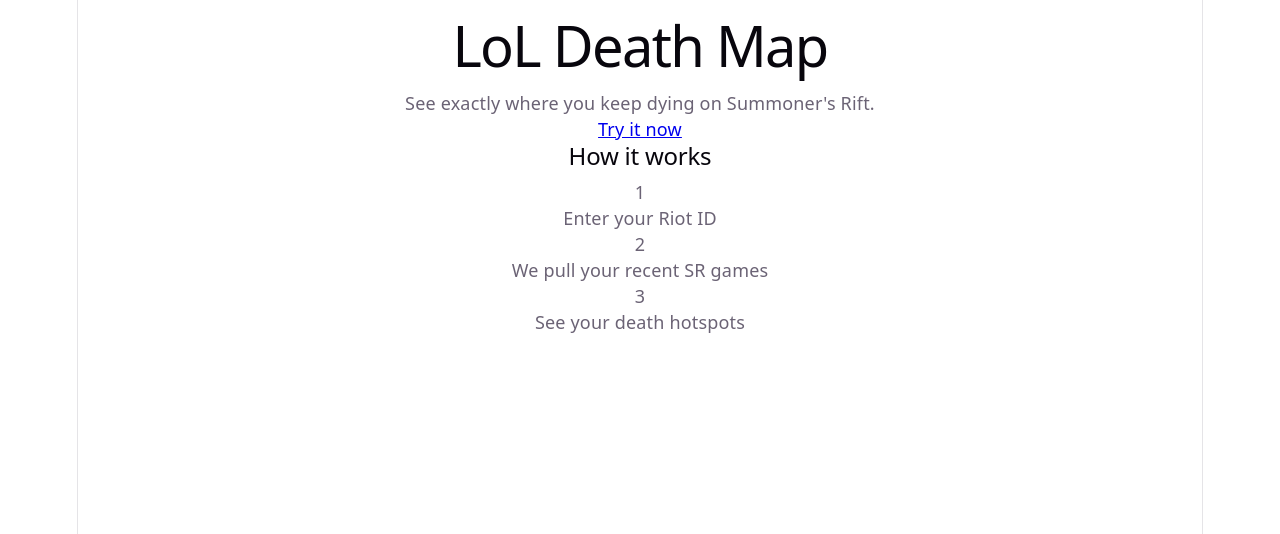
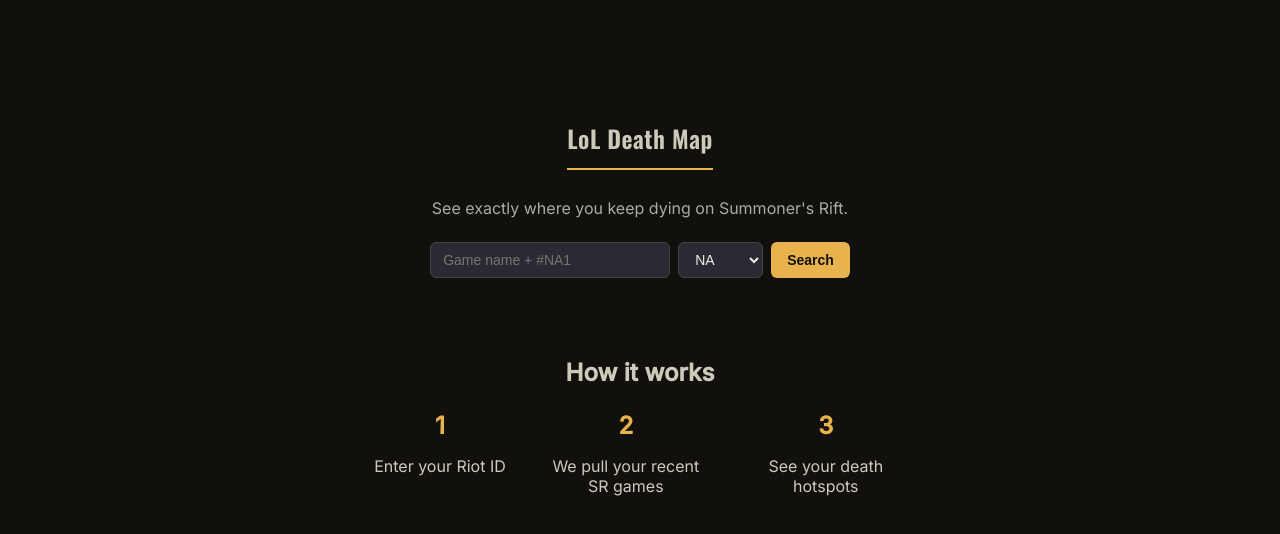
Before and after one commit to cliang100/lol-deathmap-home, a React (Vite) app: page / in a window 1280 px wide. Shown: the top 534 px of the page. Built offline with nearby package versions, Linux system fonts and the light colour scheme.

Commit message:
Add search bar and match results-page styling

```diff
--- a/src/App.css
+++ b/src/App.css
@@ -1,184 +1,89 @@
-.counter {
-  font-size: 16px;
-  padding: 5px 10px;
-  border-radius: 5px;
-  color: var(--accent);
-  background: var(--accent-bg);
-  border: 2px solid transparent;
-  transition: border-color 0.3s;
-  margin-bottom: 24px;
+@import url('https://fonts.googleapis.com/css2?family=Oswald:wght@500;600&family=Inter:wght@400;500&display=swap');
 
-  &:hover {
-    border-color: var(--accent-border);
-  }
-  &:focus-visible {
-    outline: 2px solid var(--accent);
-    outline-offset: 2px;
-  }
+body {
+    font-family: 'Inter', sans-serif;
+    background: #12100D;
+    color: #CFC9BC;
+    margin: 0;
+    display: flex;
+    flex-direction: column;
+    align-items: center;
+    padding: 40px 20px;
 }
 
 .hero {
-  position: relative;
-
-  .base,
-  .framework,
-  .vite {
-    inset-inline: 0;
-    margin: 0 auto;
-  }
-
-  .base {
-    width: 170px;
-    position: relative;
-    z-index: 0;
-  }
-
-  .framework,
-  .vite {
-    position: absolute;
-  }
-
-  .framework {
-    z-index: 1;
-    top: 34px;
-    height: 28px;
-    transform: perspective(2000px) rotateZ(300deg) rotateX(44deg) rotateY(39deg)
-      scale(1.4);
-  }
-
-  .vite {
-    z-index: 0;
-    top: 107px;
-    height: 26px;
-    width: auto;
-    transform: perspective(2000px) rotateZ(300deg) rotateX(40deg) rotateY(39deg)
-      scale(0.8);
-  }
+    text-align: center;
+    max-width: 600px;
+    margin: 60px auto 20px;
 }
 
-#center {
-  display: flex;
-  flex-direction: column;
-  gap: 25px;
-  place-content: center;
-  place-items: center;
-  flex-grow: 1;
-
-  @media (max-width: 1024px) {
-    padding: 32px 20px 24px;
-    gap: 18px;
-  }
+.hero h1 {
+    font-family: 'Oswald', sans-serif;
+    font-weight: 600;
+    letter-spacing: 0.5px;
+    border-bottom: 2px solid #E8B34C;
+    padding-bottom: 12px;
+    display: inline-block;
 }
 
-#next-steps {
-  display: flex;
-  border-top: 1px solid var(--border);
-  text-align: left;
-
-  & > div {
-    flex: 1 1 0;
-    padding: 32px;
-    @media (max-width: 1024px) {
-      padding: 24px 20px;
-    }
-  }
-
-  .icon {
-    margin-bottom: 16px;
-    width: 22px;
-    height: 22px;
-  }
-
-  @media (max-width: 1024px) {
-    flex-direction: column;
-    text-align: center;
-  }
+.hero p {
+    color: #aaa;
+    font-size: 16px;
+    margin-top: 8px;
 }
 
-#docs {
-  border-right: 1px solid var(--border);
-
-  @media (max-width: 1024px) {
-    border-right: none;
-    border-bottom: 1px solid var(--border);
-  }
+.search-bar {
+    display: flex;
+    gap: 8px;
+    justify-content: center;
+    margin-top: 24px;
 }
 
-#next-steps ul {
-  list-style: none;
-  padding: 0;
-  display: flex;
-  gap: 8px;
-  margin: 32px 0 0;
-
-  .logo {
-    height: 18px;
-  }
-
-  a {
-    color: var(--text-h);
-    font-size: 16px;
+.search-bar input,
+.search-bar select {
+    padding: 8px 12px;
     border-radius: 6px;
-    background: var(--social-bg);
-    display: flex;
-    padding: 6px 12px;
-    align-items: center;
-    gap: 8px;
-    text-decoration: none;
-    transition: box-shadow 0.3s;
-
-    &:hover {
-      box-shadow: var(--shadow);
-    }
-    .button-icon {
-      height: 18px;
-      width: 18px;
-    }
-  }
-
-  @media (max-width: 1024px) {
-    margin-top: 20px;
-    flex-wrap: wrap;
-    justify-content: center;
-
-    li {
-      flex: 1 1 calc(50% - 8px);
-    }
-
-    a {
-      width: 100%;
-      justify-content: center;
-      box-sizing: border-box;
-    }
-  }
+    border: 1px solid #444;
+    background: #2a2a32;
+    color: #eee;
+    font-size: 14px;
 }
 
-#spacer {
-  height: 88px;
-  border-top: 1px solid var(--border);
-  @media (max-width: 1024px) {
-    height: 48px;
-  }
+.search-bar input {
+    width: 240px;
 }
 
-.ticks {
-  position: relative;
-  width: 100%;
+.search-bar button {
+    padding: 8px 16px;
+    border-radius: 6px;
+    border: none;
+    background: #E8B34C;
+    color: #12100D;
+    font-weight: 600;
+    font-size: 14px;
+    cursor: pointer;
+}
 
-  &::before,
-  &::after {
-    content: '';
-    position: absolute;
-    top: -4.5px;
-    border: 5px solid transparent;
-  }
+.how-it-works {
+    max-width: 700px;
+    margin: 80px auto;
+    text-align: center;
+}
 
-  &::before {
-    left: 0;
-    border-left-color: var(--border);
-  }
-  &::after {
-    right: 0;
-    border-right-color: var(--border);
-  }
+.steps-row {
+    display: flex;
+    justify-content: center;
+    gap: 40px;
+    margin-top: 24px;
 }
+
+.step {
+    max-width: 160px;
+}
+
+.step-number {
+    font-size: 24px;
+    color: #E8B34C;
+    font-weight: bold;
+    margin: 0 0 8px;
+}
--- a/src/App.tsx
+++ b/src/App.tsx
@@ -1,14 +1,44 @@
+import { useState } from 'react'
 import './App.css'
 
 function App() {
+  const [riotId, setRiotId] = useState('')
+  const [region, setRegion] = useState('na1')
+
+  const handleSearch = () => {
+    const [gameName, tagLine] = riotId.split('#').map((s) => s.trim())
+    if (!gameName || !tagLine) return
+    window.location.href = `http://localhost:3000/index.html?riotId=${gameName}&tag=${tagLine}&region=${region}`
+  }
+
   return (
     <>
       <section className="hero">
         <h1>LoL Death Map</h1>
         <p>See exactly where you keep dying on Summoner's Rift.</p>
-        <a href="http://localhost:3000" className="cta-button">
-          Try it now
-        </a>
+
+        <div className="search-bar">
+          <input
+            type="text"
+            placeholder="Game name + #NA1"
+            value={riotId}
+            onChange={(e) => setRiotId(e.target.value)}
+          />
+          <select value={region} onChange={(e) => setRegion(e.target.value)}>
+            <option value="na1">NA</option>
+            <option value="euw1">EUW</option>
+            <option value="eun1">EUNE</option>
+            <option value="kr">KR</option>
+            <option value="jp1">JP</option>
+            <option value="br1">BR</option>
+            <option value="la1">LAN</option>
+            <option value="la2">LAS</option>
+            <option value="oc1">OCE</option>
+            <option value="tr1">TR</option>
+            <option value="ru">RU</option>
+          </select>
+          <button onClick={handleSearch}>Search</button>
+        </div>
       </section>
 
       <section className="how-it-works">
--- a/src/index.css
+++ b/src/index.css
@@ -1,111 +1,7 @@
-:root {
-  --text: #6b6375;
-  --text-h: #08060d;
-  --bg: #fff;
-  --border: #e5e4e7;
-  --code-bg: #f4f3ec;
-  --accent: #aa3bff;
-  --accent-bg: rgba(170, 59, 255, 0.1);
-  --accent-border: rgba(170, 59, 255, 0.5);
-  --social-bg: rgba(244, 243, 236, 0.5);
-  --shadow:
-    rgba(0, 0, 0, 0.1) 0 10px 15px -3px, rgba(0, 0, 0, 0.05) 0 4px 6px -2px;
-
-  --sans: system-ui, 'Segoe UI', Roboto, sans-serif;
-  --heading: system-ui, 'Segoe UI', Roboto, sans-serif;
-  --mono: ui-monospace, Consolas, monospace;
-
-  font: 18px/145% var(--sans);
-  letter-spacing: 0.18px;
-  color-scheme: light dark;
-  color: var(--text);
-  background: var(--bg);
-  font-synthesis: none;
-  text-rendering: optimizeLegibility;
-  -webkit-font-smoothing: antialiased;
-  -moz-osx-font-smoothing: grayscale;
-
-  @media (max-width: 1024px) {
-    font-size: 16px;
-  }
-}
-
-@media (prefers-color-scheme: dark) {
-  :root {
-    --text: #9ca3af;
-    --text-h: #f3f4f6;
-    --bg: #16171d;
-    --border: #2e303a;
-    --code-bg: #1f2028;
-    --accent: #c084fc;
-    --accent-bg: rgba(192, 132, 252, 0.15);
-    --accent-border: rgba(192, 132, 252, 0.5);
-    --social-bg: rgba(47, 48, 58, 0.5);
-    --shadow:
-      rgba(0, 0, 0, 0.4) 0 10px 15px -3px, rgba(0, 0, 0, 0.25) 0 4px 6px -2px;
-  }
-
-  #social .button-icon {
-    filter: invert(1) brightness(2);
-  }
-}
-
-#root {
-  width: 1126px;
-  max-width: 100%;
-  margin: 0 auto;
-  text-align: center;
-  border-inline: 1px solid var(--border);
-  min-height: 100svh;
-  display: flex;
-  flex-direction: column;
+* {
   box-sizing: border-box;
 }
 
 body {
   margin: 0;
 }
-
-h1,
-h2 {
-  font-family: var(--heading);
-  font-weight: 500;
-  color: var(--text-h);
-}
-
-h1 {
-  font-size: 56px;
-  letter-spacing: -1.68px;
-  margin: 32px 0;
-  @media (max-width: 1024px) {
-    font-size: 36px;
-    margin: 20px 0;
-  }
-}
-h2 {
-  font-size: 24px;
-  line-height: 118%;
-  letter-spacing: -0.24px;
-  margin: 0 0 8px;
-  @media (max-width: 1024px) {
-    font-size: 20px;
-  }
-}
-p {
-  margin: 0;
-}
-
-code,
-.counter {
-  font-family: var(--mono);
-  display: inline-flex;
-  border-radius: 4px;
-  color: var(--text-h);
-}
-
-code {
-  font-size: 15px;
-  line-height: 135%;
-  padding: 4px 8px;
-  background: var(--code-bg);
-}
```
